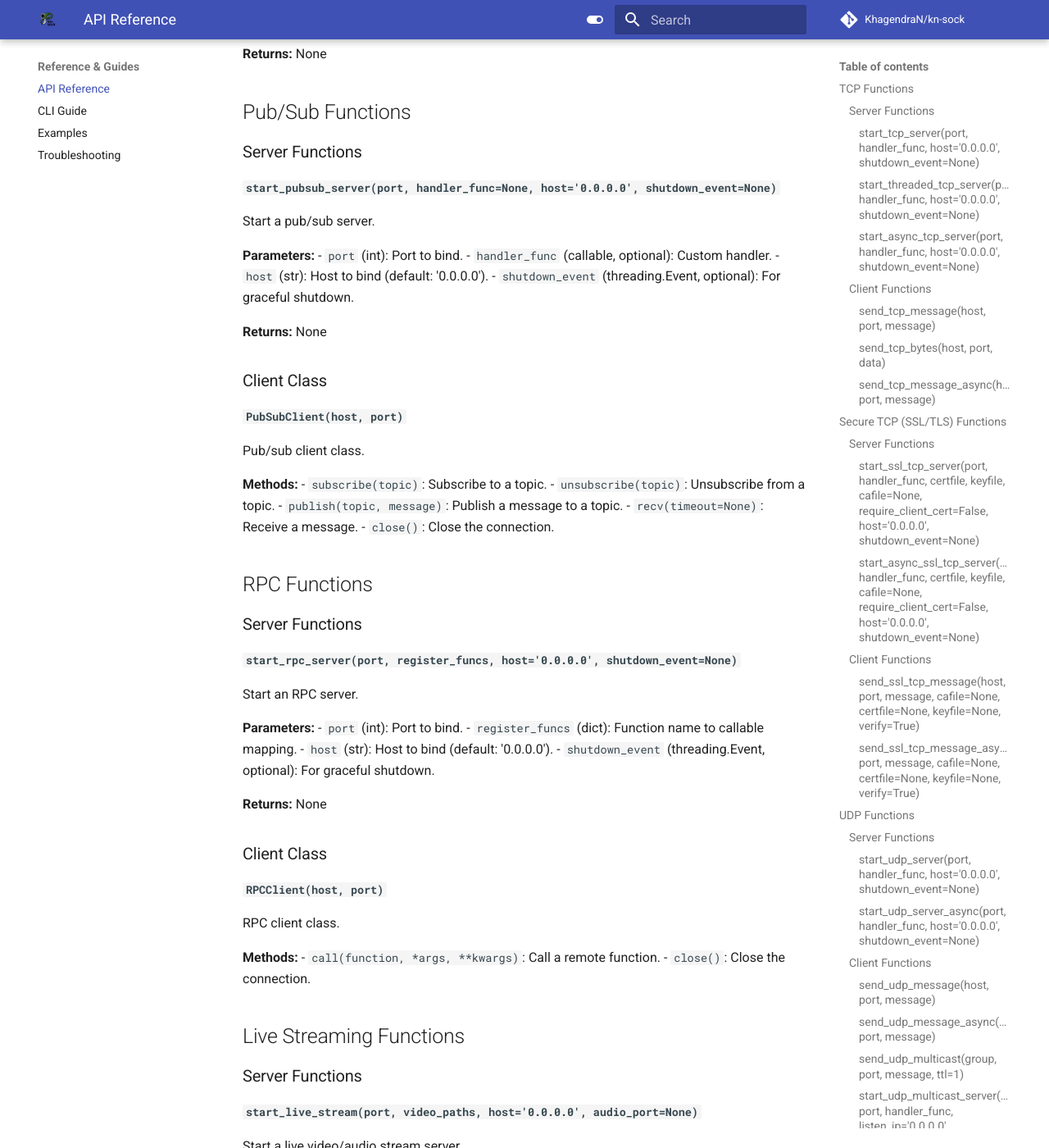
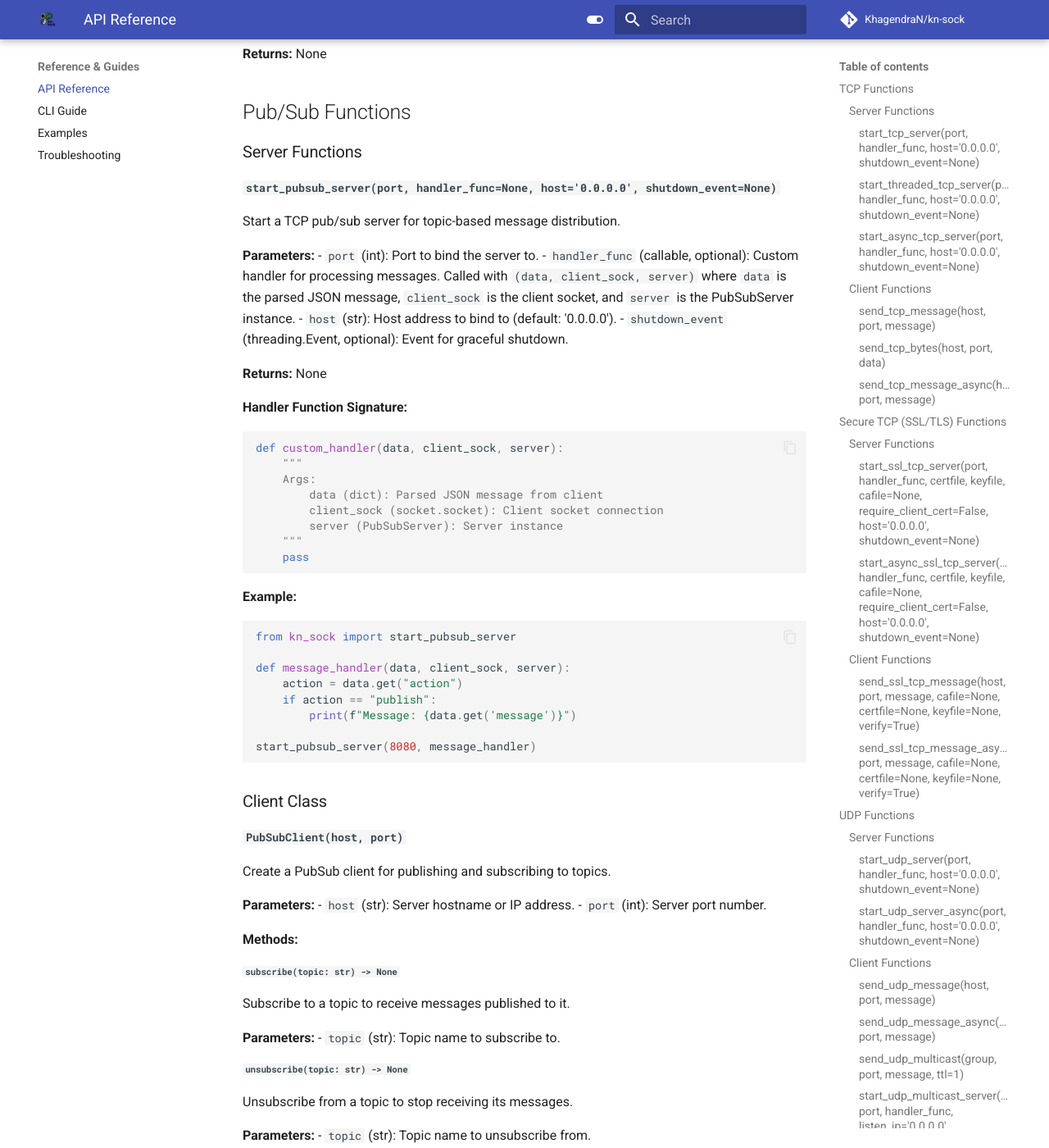
Before and after one commit to KhagendraN/kn-sock, an MkDocs documentation site: the page built from docs/api-reference.md, in a window 1280 px wide and 1400 px high, scrolled down 8198 px. Shown: the whole window at 82% size. Built offline with MkDocs 1.6.1 and Material for MkDocs 9.7.7, drawn with Linux system fonts in a browser that asks for light colours; comment, search, counter and statistics services are not loaded; some of the changed text lies outside the part shown.

Commit message:
docs(api): update api-reference.md with latest changes

````diff
--- a/docs/api-reference.md
+++ b/docs/api-reference.md
@@ -427,28 +427,99 @@ Start an HTTP server.
 
 #### `start_pubsub_server(port, handler_func=None, host='0.0.0.0', shutdown_event=None)`
 
-Start a pub/sub server.
+Start a TCP pub/sub server for topic-based message distribution.
 
 **Parameters:**
-- `port` (int): Port to bind.
-- `handler_func` (callable, optional): Custom handler.
-- `host` (str): Host to bind (default: '0.0.0.0').
-- `shutdown_event` (threading.Event, optional): For graceful shutdown.
+- `port` (int): Port to bind the server to.
+- `handler_func` (callable, optional): Custom handler for processing messages. Called with `(data, client_sock, server)` where `data` is the parsed JSON message, `client_sock` is the client socket, and `server` is the PubSubServer instance.
+- `host` (str): Host address to bind to (default: '0.0.0.0').
+- `shutdown_event` (threading.Event, optional): Event for graceful shutdown.
 
 **Returns:** None
+
+**Handler Function Signature:**
+```python
+def custom_handler(data, client_sock, server):
+    """
+    Args:
+        data (dict): Parsed JSON message from client
+        client_sock (socket.socket): Client socket connection
+        server (PubSubServer): Server instance
+    """
+    pass
+```
+
+**Example:**
+```python
+from kn_sock import start_pubsub_server
+
+def message_handler(data, client_sock, server):
+    action = data.get("action")
+    if action == "publish":
+        print(f"Message: {data.get('message')}")
+
+start_pubsub_server(8080, message_handler)
+```
 
 ### Client Class
 
 #### `PubSubClient(host, port)`
 
-Pub/sub client class.
+Create a PubSub client for publishing and subscribing to topics.
+
+**Parameters:**
+- `host` (str): Server hostname or IP address.
+- `port` (int): Server port number.
 
 **Methods:**
-- `subscribe(topic)`: Subscribe to a topic.
-- `unsubscribe(topic)`: Unsubscribe from a topic.
-- `publish(topic, message)`: Publish a message to a topic.
-- `recv(timeout=None)`: Receive a message.
-- `close()`: Close the connection.
+
+##### `subscribe(topic: str) -> None`
+Subscribe to a topic to receive messages published to it.
+
+**Parameters:**
+- `topic` (str): Topic name to subscribe to.
+
+##### `unsubscribe(topic: str) -> None`
+Unsubscribe from a topic to stop receiving its messages.
+
+**Parameters:**
+- `topic` (str): Topic name to unsubscribe from.
+
+##### `publish(topic: str, message: str) -> None`
+Publish a message to a topic for distribution to subscribers.
+
+**Parameters:**
+- `topic` (str): Topic name to publish to.
+- `message` (str): Message content to publish.
+
+##### `recv(timeout: float = None) -> Optional[dict]`
+Receive a message from subscribed topics.
+
+**Parameters:**
+- `timeout` (float, optional): Timeout in seconds. None for blocking receive.
+
+**Returns:** Dictionary with 'topic' and 'message' keys, or None if timeout.
+
+##### `close() -> None`
+Close the client connection and cleanup resources.
+
+**Example:**
+```python
+from kn_sock import PubSubClient
+
+# Publisher
+client = PubSubClient("localhost", 8080)
+client.publish("news", "Breaking news!")
+client.close()
+
+# Subscriber
+client = PubSubClient("localhost", 8080)
+client.subscribe("news")
+message = client.recv(timeout=5.0)
+if message:
+    print(f"Received: {message['message']}")
+client.close()
+```
 
 ## RPC Functions
 
````
